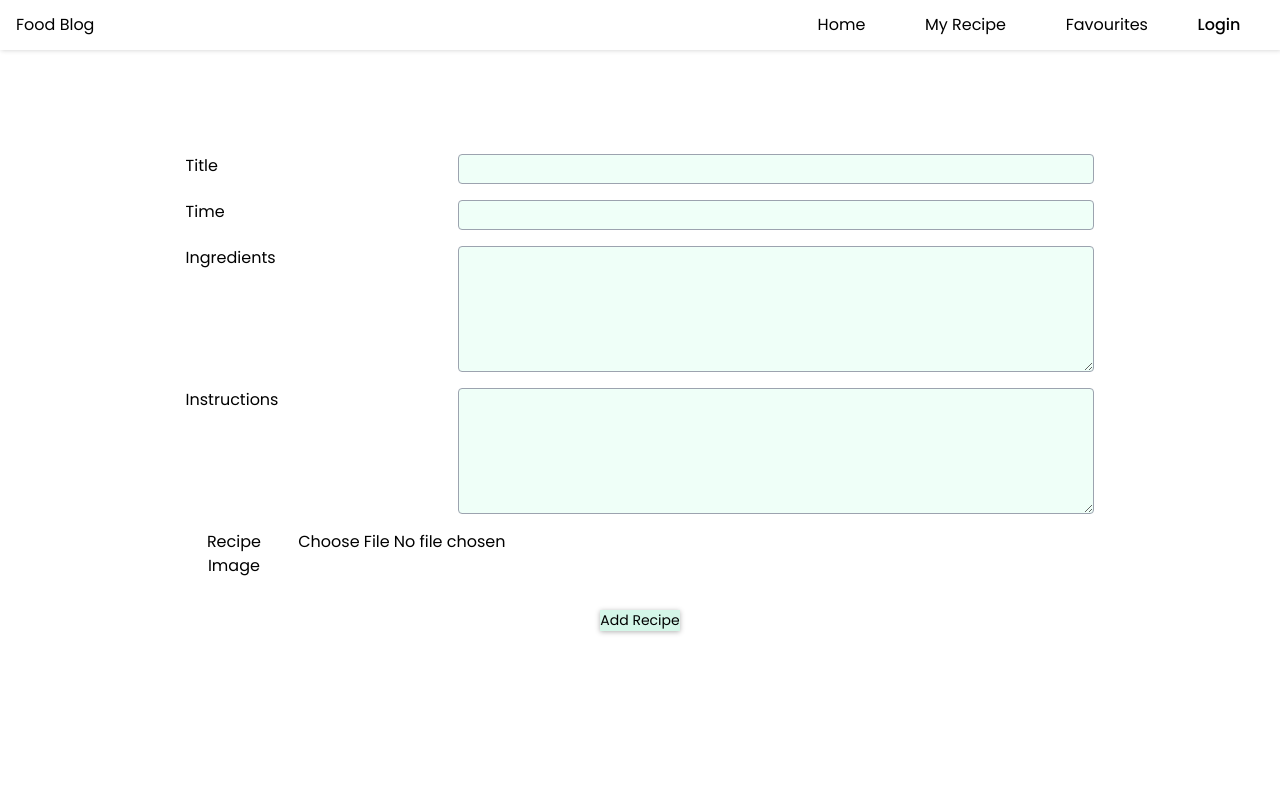
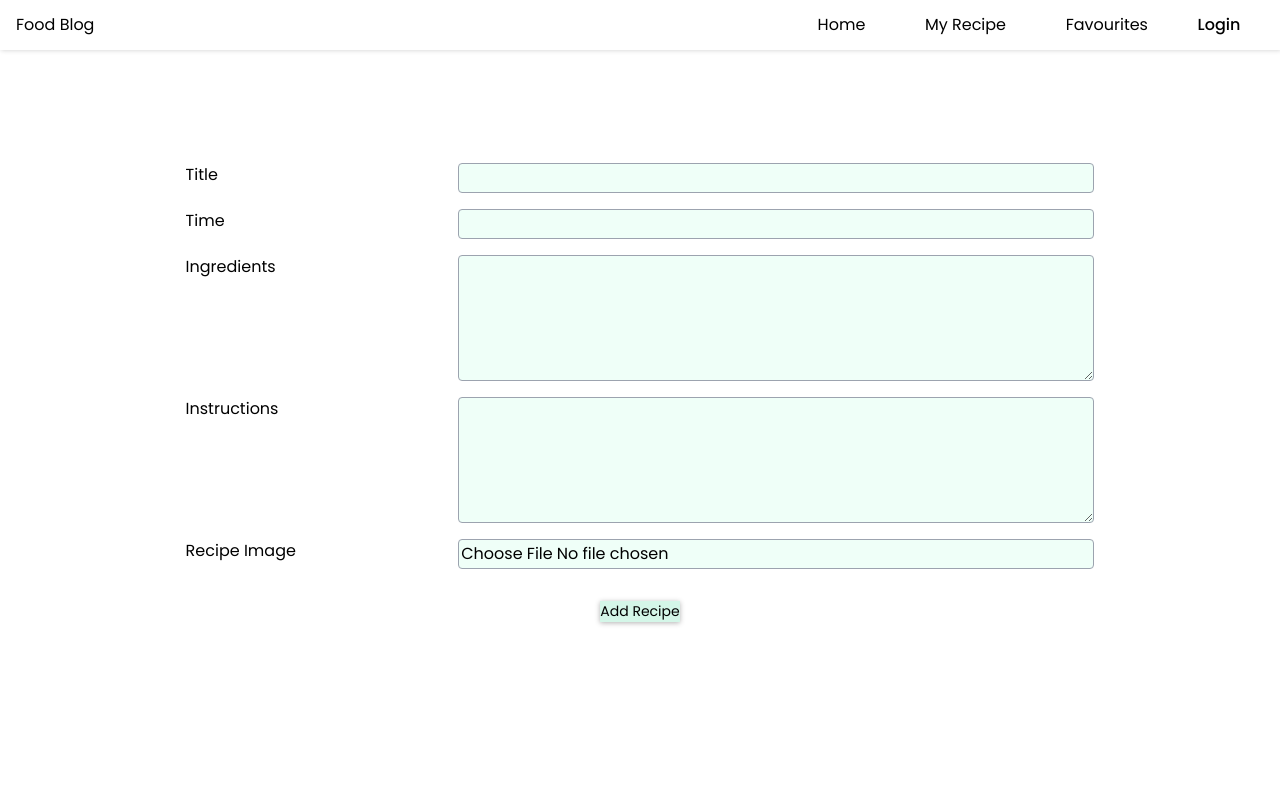
Before and after one commit to SohaRatnam2005/Food_Recipe, a React (Vite) app in the folder frontend/food_blog_app/: page /addRecipe in a window 1280 px wide. Shown: the top 800 px of the page. Built offline with nearby package versions, Linux system fonts and the light colour scheme.

Commit message:
Update AddfoodRecipe.jsx

```diff
--- a/frontend/food_blog_app/src/pages/AddfoodRecipe.jsx
+++ b/frontend/food_blog_app/src/pages/AddfoodRecipe.jsx
@@ -66,7 +66,7 @@ export default function AddFoodRecipe() {
                     </div>
                     <div className='form-control'>
                         <label>Recipe Image</label>
-                        <input type="file" className='h-full w-full' name="file" onChange={onHandleChange}></input>
+                        <input type="file" className='input-textarea' name="file" onChange={onHandleChange}></input>
                     </div>
                     <button type="submit">Add Recipe</button>
                 </form>
```
